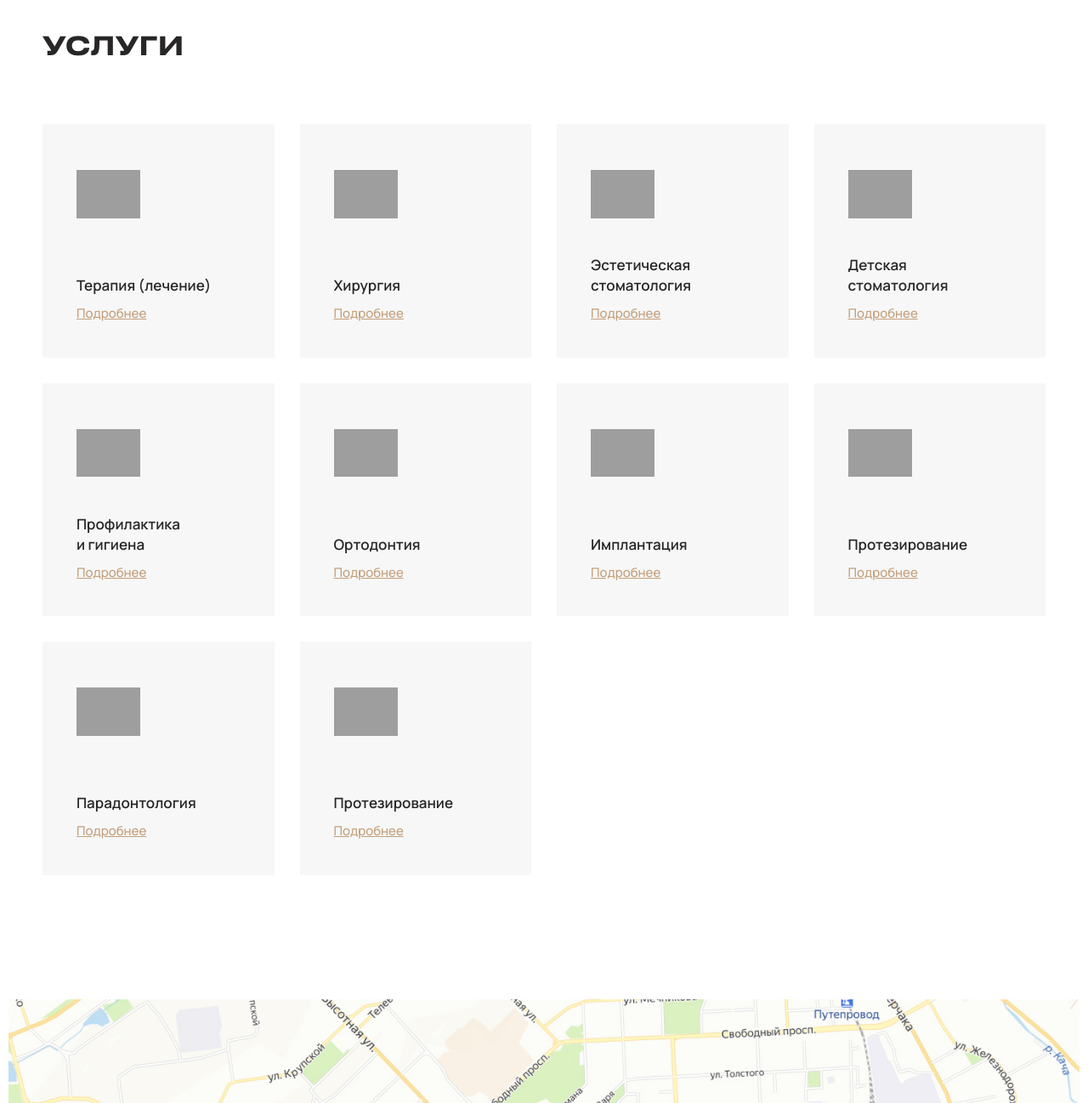
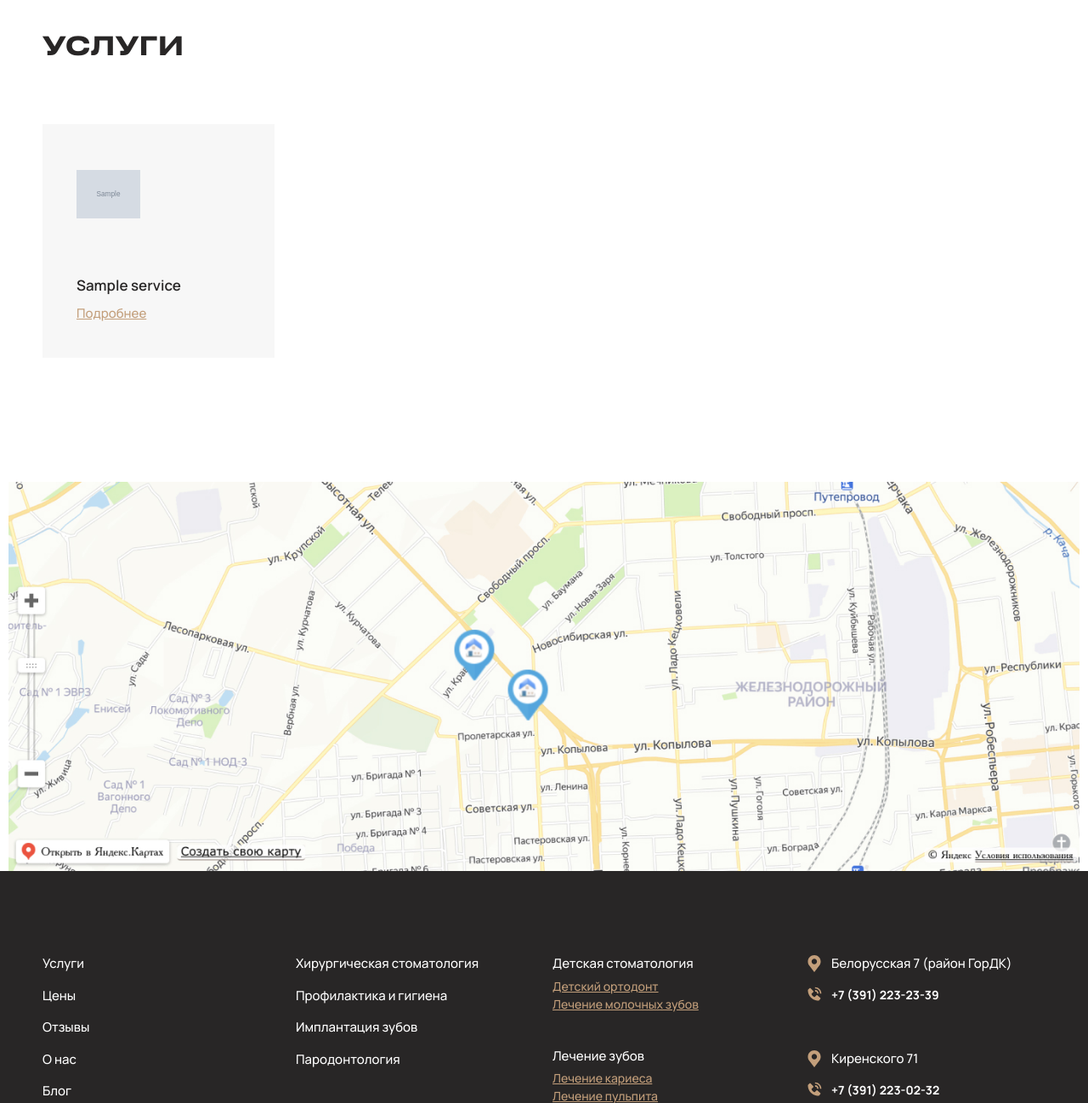
Before and after one commit to Realines/korona24, a Django app: page /services/ in a window 1280 px wide. Shown: the part 167-1465 px from the top of the page at 85% size. Run offline with Django 3.2, Linux system fonts and the light colour scheme; tables that the repository leaves empty hold one stand-in row (values such as "Sample post"); grey boxes marked "Sample" are stand-in pictures; some libraries are stand-ins or nearby versions; grey boxes are pictures that could not be loaded.

Commit message:
Added view for the services page.

```diff
--- a/korona24/blog/models.py
+++ b/korona24/blog/models.py
@@ -1,6 +1,8 @@
 from django.db import models
 from django.utils.translation import gettext_lazy as _
 from django.core import validators
+from django.urls import reverse
+
 from markdown import markdown
 
 
@@ -34,5 +36,8 @@ class Article(models.Model):
         self.information_html = markdown(self.information_markdown)
         super(Article, self).save(*args, **kwargs)
 
+    def get_absolute_url(self) -> str:
+        return reverse('blog.views.article', args=[str(self.pk)])
+
     def __str__(self) -> str:
         return str(self.title)
--- a/korona24/employees/models.py
+++ b/korona24/employees/models.py
@@ -1,6 +1,7 @@
 from django.db import models
 from django.utils.translation import gettext_lazy as _
 from django.core import validators
+from django.urls import reverse
 
 
 class Employee(models.Model):
@@ -23,6 +24,9 @@ class Employee(models.Model):
     class Meta:
         verbose_name = _('Работник')
         verbose_name_plural = _('Работники')
+
+    def get_absolute_url(self) -> str:
+        return reverse('employees.views.employee', args=[str(self.pk)])
 
     def __str__(self) -> str:
         return str(self.name)
--- a/korona24/services/models.py
+++ b/korona24/services/models.py
@@ -1,6 +1,7 @@
 from django.db import models
 from django.utils.translation import gettext_lazy as _
 from django.core import validators
+from django.urls import reverse
 
 from markdown import markdown
 from blog.models import Article
@@ -33,6 +34,9 @@ class Service(models.Model):
     class Meta:
         verbose_name = _('Услуга')
         verbose_name_plural = _('Услуги')
+
+    def get_absolute_url(self) -> str:
+        return reverse('services:service', args=[str(self.pk)])
 
     def __str__(self) -> str:
         return str(self.name)
--- a/korona24/services/templates/services/price.html
+++ b/korona24/services/templates/services/price.html
@@ -17,7 +17,7 @@
                 <div class="price__desc">В данном разделе можно ознакомится с примерными ценами на услуги стоматологии «Корона» в Октябрьском районе Красноярска. Для расчета точной стоимости запишитесь на прием через форму на сайте или по телефону.</div>
             </div>
             <div class="price__items">
-                {% for service in services_set %}
+                {% for service in services %}
                 <div class="price__item">
                     <div class="price__item-show text-druk ">
                         <div class="price__item-title">{{ service.name }}</div>
--- a/korona24/services/templates/services/services.html
+++ b/korona24/services/templates/services/services.html
@@ -11,78 +11,15 @@
         <div class='container'>
             <h2 class="services__title">Услуги</h2>
             <div class='services__items'>
+                {% for service in services %}
                 <div class="services__item">
                     <div class="services__item-icon">
-                        <img src="{% static 'img/service5.svg' %}" alt="">
+                        <img src="{{ service.icon.url }}" alt="">
                     </div>
-                    <div class="services__item-title">Терапия (лечение)</div>
-                    <a href="" class="services__item-link">Подробнее</a>
+                    <div class="services__item-title">{{ service.name }}</div>
+                    <a href="{{ service.get_absolute_url }}" class="services__item-link">Подробнее</a>
                 </div>
-                <div class="services__item">
-                    <div class="services__item-icon">
-                        <img src="{% static 'img/service6.svg' %}" alt="">
-                    </div>
-                    <div class="services__item-title">Хирургия</div>
-                    <a href="" class="services__item-link">Подробнее</a>
-                </div>
-                <div class="services__item">
-                    <div class="services__item-icon">
-                        <img src="{% static 'img/service7.svg' %}" alt="">
-                    </div>
-                    <div class="services__item-title">Эстетическая стоматология
-                    </div>
-                    <a href="" class="services__item-link">Подробнее</a>
-                </div>
-                <div class="services__item">
-                    <div class="services__item-icon">
-                        <img src="{% static 'img/service8.svg' %}" alt="">
-                    </div>
-                    <div class="services__item-title">Детская стоматология
-                    </div>
-                    <a href="" class="services__item-link">Подробнее</a>
-                </div>
-                <div class="services__item">
-                    <div class="services__item-icon">
-                        <img src="{% static 'img/service9.svg' %}" alt="">
-                    </div>
-                    <div class="services__item-title">Профилактика <br> и гигиена</div>
-                    <a href="" class="services__item-link">Подробнее</a>
-                </div>
-                <div class="services__item">
-                    <div class="services__item-icon">
-                        <img src="{% static 'img/service10.svg' %}" alt="">
-                    </div>
-                    <div class="services__item-title">Ортодонтия</div>
-                    <a href="" class="services__item-link">Подробнее</a>
-                </div>
-                <div class="services__item">
-                    <div class="services__item-icon">
-                        <img src="{% static 'img/service11.svg' %}" alt="">
-                    </div>
-                    <div class="services__item-title">Имплантация</div>
-                    <a href="" class="services__item-link">Подробнее</a>
-                </div>
-                <div class="services__item">
-                    <div class="services__item-icon">
-                        <img src="{% static 'img/service12.svg' %}" alt="">
-                    </div>
-                    <div class="services__item-title">Протезирование</div>
-                    <a href="" class="services__item-link">Подробнее</a>
-                </div>
-                <div class="services__item">
-                    <div class="services__item-icon">
-                        <img src="{% static 'img/service13.svg' %}" alt="">
-                    </div>
-                    <div class="services__item-title">Парадонтология</div>
-                    <a href="" class="services__item-link">Подробнее</a>
-                </div>
-                <div class="services__item">
-                    <div class="services__item-icon">
-                        <img src="{% static 'img/service14.svg' %}" alt="">
-                    </div>
-                    <div class="services__item-title">Протезирование</div>
-                    <a href="" class="services__item-link">Подробнее</a>
-                </div>
+                {% endfor %}
             </div>
         </div>
     </section>
--- a/korona24/services/views.py
+++ b/korona24/services/views.py
@@ -15,7 +15,9 @@ def services(request: HttpRequest) -> HttpResponse:
     :return: Объект ответа со страницей услуг.
     """
 
-    context = {}
+    services_set = Service.objects.all()
+
+    context = {'services': services_set}
 
     return render(request=request,
                   template_name='services/services.html',
@@ -48,7 +50,7 @@ def prices(request: HttpRequest) -> HttpResponse:
 
     services_set = Service.objects.all()
 
-    context = {'services_set': services_set}
+    context = {'services': services_set}
 
     return render(request=request,
                   template_name='services/price.html',
```
